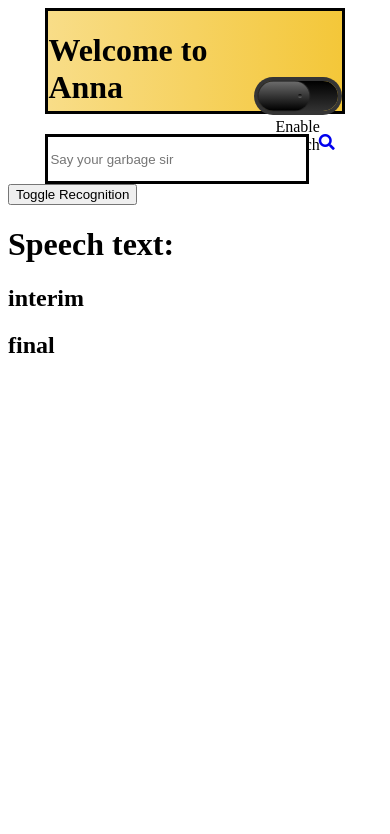
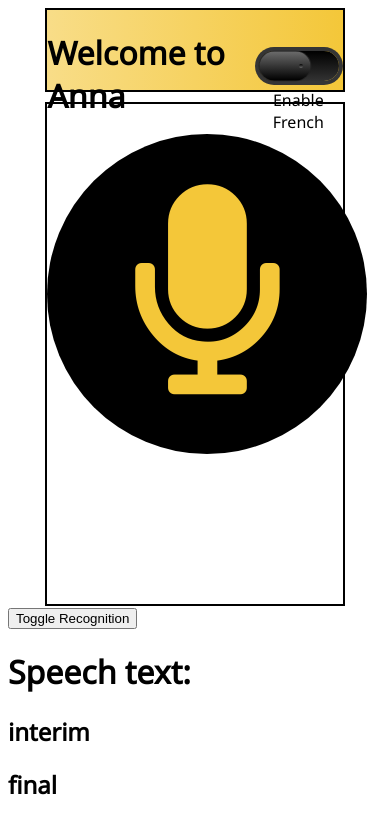
Before and after one commit to Earthii/Anna, an Angular app in the folder front-end/: page / in a window 390 px wide. Shown: the top 834 px of the page. Built offline with nearby package versions, Linux system fonts and the light colour scheme.

Commit message:
change microphone location/display

```diff
--- a/front-end/src/app/app.component.html
+++ b/front-end/src/app/app.component.html
@@ -5,10 +5,20 @@
     <h1 [className]="'title'">Welcome to {{ title }}</h1>
     <label><input type="checkbox" [className]="'toggleLanguage'" value="value">Enable French</label>
   </div>
-  <div [className]="'searchContainer'">
-    <input [className]="'input'" type="input" placeholder="Say your garbage sir">
-    <a href="#" [className]="'btn'"><i class="fas fa-search"></i></a>
+
+  <!-- <div [className]="'searchContainer'">
+    <a href="#" [className]="'btn'" (click)="toggleRecord()"><i class="fas fa-microphone"></i></a>
+    <div [className]="'input'" id="interim_span">Listening...</div>
+  </div> -->
+
+  <div [className]="'resultContainer'">
+    <div [className]="'micContainer'" (click)="toggleRecord()">
+        <i class="fas fa-microphone"></i>
+    </div>
+    <div id="interim_span"></div>
+    <div id="final_span"></div>
   </div>
+
 
 </div>
 <button id="start" (click)="toggleRecord()">
--- a/front-end/src/app/app.component.scss
+++ b/front-end/src/app/app.component.scss
@@ -8,9 +8,9 @@
     display: flex;
     justify-content: space-between;
     flex-wrap: wrap;
-    height: 100px;
+    height: 80px;
     background: linear-gradient(to right, #f8dd88, #f4c739);
-    border: 3px solid black;
+    border: 2px solid black;
 }
 
 .title {
@@ -93,13 +93,45 @@ input:checked[type="checkbox"]:after{
     justify-content: space-between;
     height: 50px;
     margin-top: 20px;
+    .btn {
+        flex: 0 0 5%;
+        border: 1px solid black;
+        padding-top: 8px;
+        font-size: 25px;
+        color: #f4c739;
+        background-color: black;
+    }
+
     .input {
         flex: 1 1 75%;
-        padding-right: 10px;
-        border: 3px solid black;
+        border: 2px solid black;
+        margin-left: 10px;
+        padding-left: 10px;
+        color: grey;
+        padding: 10px;
+        text-align: left;
+    }
+}
+
+.resultContainer{
+    margin-top: 10px;
+    border: 2px solid black;
+    height: 500px;
+
+    .micContainer {
+        width: 320px;
+        height: 320px;
+        background-color: black;
+        border-radius: 50%;
+        margin: 30px auto 0;
     }
 
-    .btn {
-        flex: 1 0 5%;
+    .fa-microphone {
+        border: 1px solid black;
+        padding-top: 50px;
+        font-size: 210px;
+        color: #f4c739;
+        border: none;
+        text-align: center;
     }
 }
--- a/front-end/src/app/app.component.ts
+++ b/front-end/src/app/app.component.ts
@@ -12,6 +12,10 @@ export class AppComponent implements OnInit {
   constructor(private webSpeech: WebSpeechService) {}
 
   ngOnInit() {
+  }
+
+  toggleRecord(){
     this.webSpeech.toggle();
   }
+
 }
--- a/front-end/src/app/service/web-speech/web-speech.service.ts
+++ b/front-end/src/app/service/web-speech/web-speech.service.ts
@@ -36,7 +36,7 @@ export class WebSpeechService {
       const final_span = document.getElementById('final_span');
 
       final_span.innerHTML = this.linebreak(this.final_transcript);
-      interim_span.innerHTML = this.linebreak(interim_transcript);
+      interim_span.innerHTML = this.linebreak(interim_transcript) ? this.linebreak(interim_transcript) : 'Listening...';
     };
 
     this.recognition.onspeechstart = event => {
--- a/front-end/src/index.html
+++ b/front-end/src/index.html
@@ -8,6 +8,7 @@
   <meta name="viewport" content="width=device-width, initial-scale=1">
   <link rel="icon" type="image/x-icon" href="favicon.ico">
   <link rel="stylesheet" href="https://use.fontawesome.com/releases/v5.2.0/css/all.css" integrity="sha384-hWVjflwFxL6sNzntih27bfxkr27PmbbK/iSvJ+a4+0owXq79v+lsFkW54bOGbiDQ" crossorigin="anonymous">
+  <link href="https://fonts.googleapis.com/css?family=Noto+Sans" rel="stylesheet">
 </head>
 <body>
   <app-root></app-root>
--- a/front-end/src/styles.scss
+++ b/front-end/src/styles.scss
@@ -1 +1,4 @@
 /* You can add global styles to this file, and also import other style files */
+body {
+    font-family: 'Noto Sans', sans-serif;
+}
```
